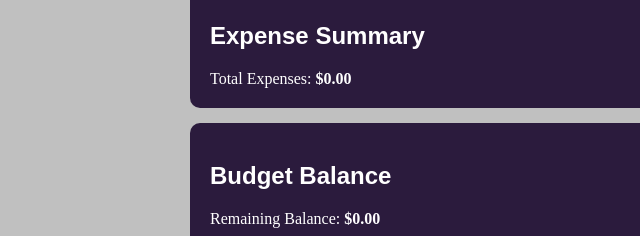
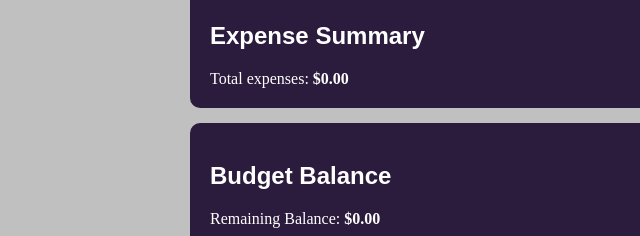
Before and after one commit to kristinamaher/kristinamaher.github.io, a plain HTML site: page MyBudget/summary.html in a window 1280 px wide. Shown: the part 341-577 px from the top of the page, 0-640 px from the left. Drawn offline with Linux system fonts and the light colour scheme; files whose address does not match are found by name.

Commit message:
Update summary.html

```diff
--- a/MyBudget/summary.html
+++ b/MyBudget/summary.html
@@ -45,7 +45,7 @@
 
     <section>
         <h2 data-translate="summary.expenseSummary">Expense Summary</h2>
-        <span data-translate="summary.totalExpense">Total expenses</span>: <span id="total-expenses">$0.00</span>
+        <span data-translate="outgoing.totalExpense">Total expenses</span>: <span id="total-expenses">$0.00</span>
     </section>
 
     <section>
```
